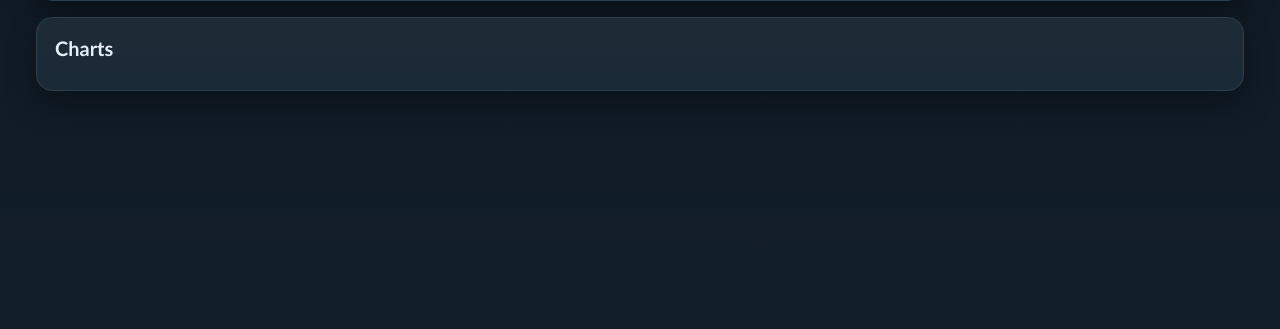
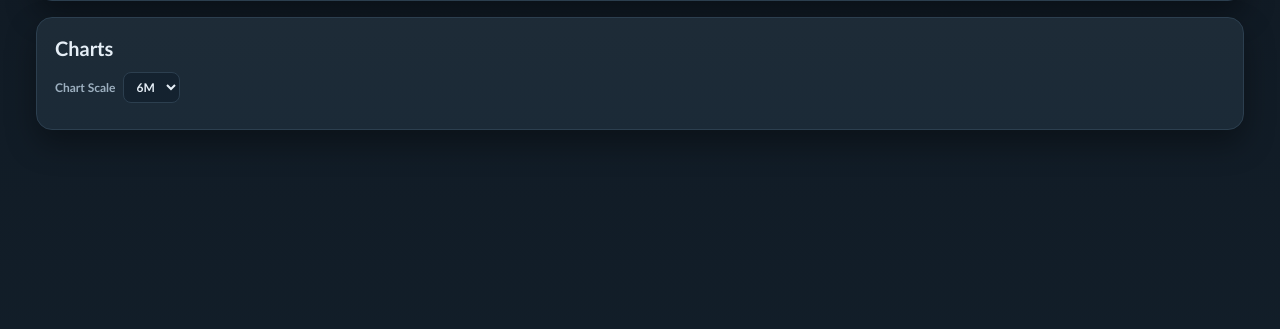
Before and after one commit to jamiewoolner-svg/yep, a Flask app: page / in a window 1280 px wide. Shown: the part 445-774 px from the top of the page. Run offline with Flask 3, Linux system fonts and the light colour scheme; some libraries are stand-ins or nearby versions.

Commit message:
Align indicators to candles and add chart timescale control

```diff
--- a/app.py
+++ b/app.py
@@ -398,6 +398,9 @@ def build_chart_payload(symbol: str, days: int) -> dict[str, Any]:
         raise RuntimeError(f"Not enough data to chart {symbol}")
 
     dates = [c.date.strftime("%Y-%m-%d") for c in candles]
+    opens = [c.open for c in candles]
+    highs = [c.high for c in candles]
+    lows = [c.low for c in candles]
     closes = [c.close for c in candles]
 
     sma50 = sma_series(closes, 50)
@@ -418,7 +421,11 @@ def build_chart_payload(symbol: str, days: int) -> dict[str, Any]:
 
     return {
         "symbol": symbol.upper(),
+        "timeframe": "1D",
         "dates": dates,
+        "open": opens,
+        "high": highs,
+        "low": lows,
         "close": closes,
         "sma50": _to_json_series(sma50),
         "sma89": _to_json_series(sma89),
--- a/templates/index.html
+++ b/templates/index.html
@@ -103,6 +103,23 @@
     }
     .metrics { display: flex; gap: 10px; font-size: 12px; color: var(--muted); margin-top: 8px; flex-wrap: wrap; }
     .metrics span { background: #152432; border: 1px solid var(--line); border-radius: 999px; padding: 4px 10px; }
+    .chart-controls {
+      display: flex;
+      align-items: center;
+      gap: 8px;
+      margin-bottom: 8px;
+      color: var(--muted);
+      font-size: 12px;
+      font-weight: 700;
+    }
+    .chart-controls select {
+      border: 1px solid var(--line);
+      border-radius: 8px;
+      padding: 6px 8px;
+      background: #14222f;
+      color: var(--ink);
+      font: inherit;
+    }
     .table-wrap { overflow-x: auto; border: 1px solid var(--line); border-radius: 12px; }
     table { width: 100%; border-collapse: collapse; font-size: 13px; min-width: 980px; background: #132230; }
     th, td { border-bottom: 1px solid var(--line); padding: 8px; text-align: right; white-space: nowrap; }
@@ -172,6 +189,15 @@
 
     <div class="card">
       <h2>Charts</h2>
+      <div class="chart-controls">
+        <span>Chart Scale</span>
+        <select id="chart-scale">
+          <option value="3M">3M</option>
+          <option value="6M" selected>6M</option>
+          <option value="1Y">1Y</option>
+          <option value="ALL">All</option>
+        </select>
+      </div>
       <div id="charts"></div>
     </div>
   </div>
@@ -186,9 +212,12 @@
     const tierEl = document.getElementById('m-tier');
     const scannedEl = document.getElementById('m-scanned');
     const matchesEl = document.getElementById('m-matches');
+    const chartScaleEl = document.getElementById('chart-scale');
     let activeController = null;
+    const chartModels = [];
 
     function pick(idx, series) { return idx.map(i => series[i]); }
+    function pickOffset(idx, series, offset) { return idx.map(i => i - offset).filter(i => i >= 0 && i < series.length).map(i => series[i]); }
 
     function addRow(row) {
       const tr = document.createElement('tr');
@@ -232,34 +261,94 @@
       }
     }
 
-    function addChart(chart, tier) {
+    function _windowStart(dates, scale) {
+      if (scale === 'ALL' || !dates.length) return 0;
+      const latest = new Date(dates[dates.length - 1] + 'T00:00:00Z');
+      const days = scale === '1Y' ? 365 : (scale === '6M' ? 183 : 92);
+      const cutoff = new Date(latest.getTime() - (days * 24 * 60 * 60 * 1000));
+      let start = 0;
+      for (let i = 0; i < dates.length; i += 1) {
+        const dt = new Date(dates[i] + 'T00:00:00Z');
+        if (dt >= cutoff) {
+          start = i;
+          break;
+        }
+      }
+      return start;
+    }
+
+    function _sliceChart(chart, scale) {
+      const start = _windowStart(chart.dates, scale);
+      return {
+        ...chart,
+        _start: start,
+        dates: chart.dates.slice(start),
+        open: chart.open.slice(start),
+        high: chart.high.slice(start),
+        low: chart.low.slice(start),
+        close: chart.close.slice(start),
+        sma50: chart.sma50.slice(start),
+        sma89: chart.sma89.slice(start),
+        sma200: chart.sma200.slice(start),
+        bb_upper: chart.bb_upper.slice(start),
+        bb_lower: chart.bb_lower.slice(start),
+        macd: chart.macd.slice(start),
+        macd_signal: chart.macd_signal.slice(start),
+        stoch_k: chart.stoch_k.slice(start),
+        stoch_d: chart.stoch_d.slice(start)
+      };
+    }
+
+    function renderCharts() {
+      charts.innerHTML = '';
+      const scale = chartScaleEl.value;
+      for (const model of chartModels) {
+        addChart(model.chart, model.tier, scale);
+      }
+    }
+
+    function addChart(chart, tier, scale) {
       if (typeof Plotly === 'undefined') {
         status.textContent = 'Charts unavailable: Plotly CDN did not load.';
         return;
       }
+      const view = _sliceChart(chart, scale);
       const id = `chart-${chart.symbol}-${Date.now()}-${Math.floor(Math.random() * 10000)}`;
       const block = document.createElement('div');
-      block.innerHTML = `<h3>${chart.symbol} (${tier})</h3><div id="${id}" class="chart-box"></div>`;
+      block.innerHTML = `<h3>${chart.symbol} (${tier}) · TF: ${chart.timeframe} · Scale: ${scale}</h3><div id="${id}" class="chart-box"></div>`;
       charts.appendChild(block);
 
-      const x = chart.dates;
+      const x = view.dates;
+      const start = view._start;
       const traces = [
-        {x, y: chart.close, name: 'Close', line: {color: '#1f77b4'}, xaxis: 'x', yaxis: 'y'},
-        {x, y: chart.sma50, name: 'SMA50', line: {color: '#ff7f0e'}, xaxis: 'x', yaxis: 'y'},
-        {x, y: chart.sma89, name: 'SMA89', line: {color: '#2ca02c'}, xaxis: 'x', yaxis: 'y'},
-        {x, y: chart.sma200, name: 'SMA200', line: {color: '#9467bd'}, xaxis: 'x', yaxis: 'y'},
-        {x, y: chart.bb_upper, name: 'BB Upper', line: {color: '#7f7f7f', dash: 'dot'}, xaxis: 'x', yaxis: 'y'},
-        {x, y: chart.bb_lower, name: 'BB Lower', line: {color: '#7f7f7f', dash: 'dot'}, xaxis: 'x', yaxis: 'y'},
-        {x: pick(chart.sma_cross_up_idx, x), y: pick(chart.sma_cross_up_idx, chart.close), mode: 'markers', marker: {color: 'green', symbol: 'triangle-up', size: 8}, name: 'SMA Up', xaxis: 'x', yaxis: 'y'},
-        {x: pick(chart.sma_cross_down_idx, x), y: pick(chart.sma_cross_down_idx, chart.close), mode: 'markers', marker: {color: 'red', symbol: 'triangle-down', size: 8}, name: 'SMA Down', xaxis: 'x', yaxis: 'y'},
-        {x, y: chart.macd, name: 'MACD', line: {color: '#17becf'}, xaxis: 'x2', yaxis: 'y2'},
-        {x, y: chart.macd_signal, name: 'Signal', line: {color: '#bcbd22'}, xaxis: 'x2', yaxis: 'y2'},
-        {x: pick(chart.macd_cross_up_idx, x), y: pick(chart.macd_cross_up_idx, chart.macd), mode: 'markers', marker: {color: 'green', symbol: 'triangle-up', size: 7}, name: 'MACD Up', xaxis: 'x2', yaxis: 'y2'},
-        {x: pick(chart.macd_cross_down_idx, x), y: pick(chart.macd_cross_down_idx, chart.macd), mode: 'markers', marker: {color: 'red', symbol: 'triangle-down', size: 7}, name: 'MACD Down', xaxis: 'x2', yaxis: 'y2'},
-        {x, y: chart.stoch_k, name: 'Stoch %K', line: {color: '#e377c2'}, xaxis: 'x3', yaxis: 'y3'},
-        {x, y: chart.stoch_d, name: 'Stoch %D', line: {color: '#8c564b'}, xaxis: 'x3', yaxis: 'y3'},
-        {x: pick(chart.stoch_cross_up_idx, x), y: pick(chart.stoch_cross_up_idx, chart.stoch_k), mode: 'markers', marker: {color: 'green', symbol: 'triangle-up', size: 7}, name: 'Stoch Up', xaxis: 'x3', yaxis: 'y3'},
-        {x: pick(chart.stoch_cross_down_idx, x), y: pick(chart.stoch_cross_down_idx, chart.stoch_k), mode: 'markers', marker: {color: 'red', symbol: 'triangle-down', size: 7}, name: 'Stoch Down', xaxis: 'x3', yaxis: 'y3'}
+        {
+          type: 'candlestick',
+          x,
+          open: view.open,
+          high: view.high,
+          low: view.low,
+          close: view.close,
+          name: 'Candles',
+          xaxis: 'x',
+          yaxis: 'y',
+          increasing: {line: {color: '#3fb27f'}},
+          decreasing: {line: {color: '#d86b6b'}}
+        },
+        {x, y: view.sma50, name: 'SMA50', line: {color: '#ff7f0e'}, xaxis: 'x', yaxis: 'y'},
+        {x, y: view.sma89, name: 'SMA89', line: {color: '#2ca02c'}, xaxis: 'x', yaxis: 'y'},
+        {x, y: view.sma200, name: 'SMA200', line: {color: '#9467bd'}, xaxis: 'x', yaxis: 'y'},
+        {x, y: view.bb_upper, name: 'BB Upper', line: {color: '#7f7f7f', dash: 'dot'}, xaxis: 'x', yaxis: 'y'},
+        {x, y: view.bb_lower, name: 'BB Lower', line: {color: '#7f7f7f', dash: 'dot'}, xaxis: 'x', yaxis: 'y'},
+        {x: pickOffset(chart.sma_cross_up_idx, x, start), y: pickOffset(chart.sma_cross_up_idx, view.close, start), mode: 'markers', marker: {color: 'green', symbol: 'triangle-up', size: 8}, name: 'SMA Up', xaxis: 'x', yaxis: 'y'},
+        {x: pickOffset(chart.sma_cross_down_idx, x, start), y: pickOffset(chart.sma_cross_down_idx, view.close, start), mode: 'markers', marker: {color: 'red', symbol: 'triangle-down', size: 8}, name: 'SMA Down', xaxis: 'x', yaxis: 'y'},
+        {x, y: view.macd, name: 'MACD', line: {color: '#17becf'}, xaxis: 'x2', yaxis: 'y2'},
+        {x, y: view.macd_signal, name: 'Signal', line: {color: '#bcbd22'}, xaxis: 'x2', yaxis: 'y2'},
+        {x: pickOffset(chart.macd_cross_up_idx, x, start), y: pickOffset(chart.macd_cross_up_idx, view.macd, start), mode: 'markers', marker: {color: 'green', symbol: 'triangle-up', size: 7}, name: 'MACD Up', xaxis: 'x2', yaxis: 'y2'},
+        {x: pickOffset(chart.macd_cross_down_idx, x, start), y: pickOffset(chart.macd_cross_down_idx, view.macd, start), mode: 'markers', marker: {color: 'red', symbol: 'triangle-down', size: 7}, name: 'MACD Down', xaxis: 'x2', yaxis: 'y2'},
+        {x, y: view.stoch_k, name: 'Stoch %K', line: {color: '#e377c2'}, xaxis: 'x3', yaxis: 'y3'},
+        {x, y: view.stoch_d, name: 'Stoch %D', line: {color: '#8c564b'}, xaxis: 'x3', yaxis: 'y3'},
+        {x: pickOffset(chart.stoch_cross_up_idx, x, start), y: pickOffset(chart.stoch_cross_up_idx, view.stoch_k, start), mode: 'markers', marker: {color: 'green', symbol: 'triangle-up', size: 7}, name: 'Stoch Up', xaxis: 'x3', yaxis: 'y3'},
+        {x: pickOffset(chart.stoch_cross_down_idx, x, start), y: pickOffset(chart.stoch_cross_down_idx, view.stoch_k, start), mode: 'markers', marker: {color: 'red', symbol: 'triangle-down', size: 7}, name: 'Stoch Down', xaxis: 'x3', yaxis: 'y3'}
       ];
 
       Plotly.newPlot(id, traces, {
@@ -269,11 +358,11 @@
         font: {color: '#d8e9f6'},
         legend: {orientation: 'h'},
         grid: {rows: 3, columns: 1, pattern: 'independent', roworder: 'top to bottom'},
-        xaxis: {domain: [0, 1], anchor: 'y', showgrid: true, gridcolor: '#2a3d4e'},
+        xaxis: {domain: [0, 1], anchor: 'y', showgrid: true, gridcolor: '#2a3d4e', rangeslider: {visible: false}},
         yaxis: {domain: [0.52, 1], title: 'Price', showgrid: true, gridcolor: '#2a3d4e'},
-        xaxis2: {domain: [0, 1], anchor: 'y2', showgrid: true, gridcolor: '#2a3d4e'},
+        xaxis2: {domain: [0, 1], anchor: 'y2', showgrid: true, gridcolor: '#2a3d4e', matches: 'x'},
         yaxis2: {domain: [0.26, 0.48], title: 'MACD', showgrid: true, gridcolor: '#2a3d4e', zeroline: true, zerolinecolor: '#4f6f85'},
-        xaxis3: {domain: [0, 1], anchor: 'y3', showgrid: true, gridcolor: '#2a3d4e'},
+        xaxis3: {domain: [0, 1], anchor: 'y3', showgrid: true, gridcolor: '#2a3d4e', matches: 'x'},
         yaxis3: {domain: [0, 0.22], title: 'StochRSI', range: [0, 100], showgrid: true, gridcolor: '#2a3d4e', tickvals: [20, 50, 80]}
       }, {responsive: true});
     }
@@ -284,7 +373,8 @@
       } else if (msg.type === 'match') {
         emptyNote.style.display = 'none';
         addRow(msg.row);
-        addChart(msg.chart, msg.tier);
+        chartModels.push({chart: msg.chart, tier: msg.tier});
+        renderCharts();
         status.textContent = `Match: ${msg.row.symbol} (${msg.tier})`;
       } else if (msg.type === 'error') {
         status.textContent = `Error: ${msg.message}`;
@@ -301,6 +391,7 @@
       e.preventDefault();
       resultsBody.innerHTML = '';
       charts.innerHTML = '';
+      chartModels.length = 0;
       emptyNote.style.display = 'block';
       status.textContent = 'Starting scan...';
       tierEl.textContent = 'Tier: init';
@@ -360,6 +451,12 @@
       }
     });
 
+    chartScaleEl.addEventListener('change', () => {
+      if (chartModels.length) {
+        renderCharts();
+      }
+    });
+
   </script>
 </body>
 </html>
```
